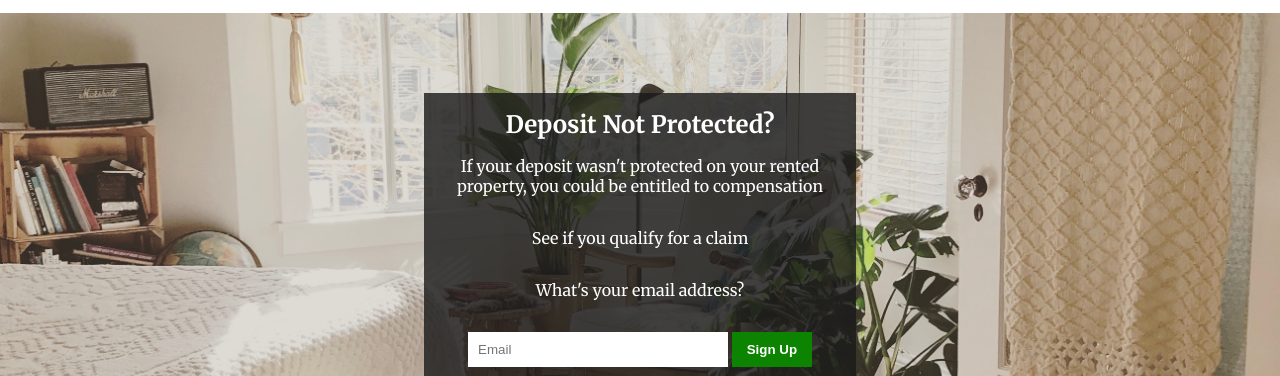
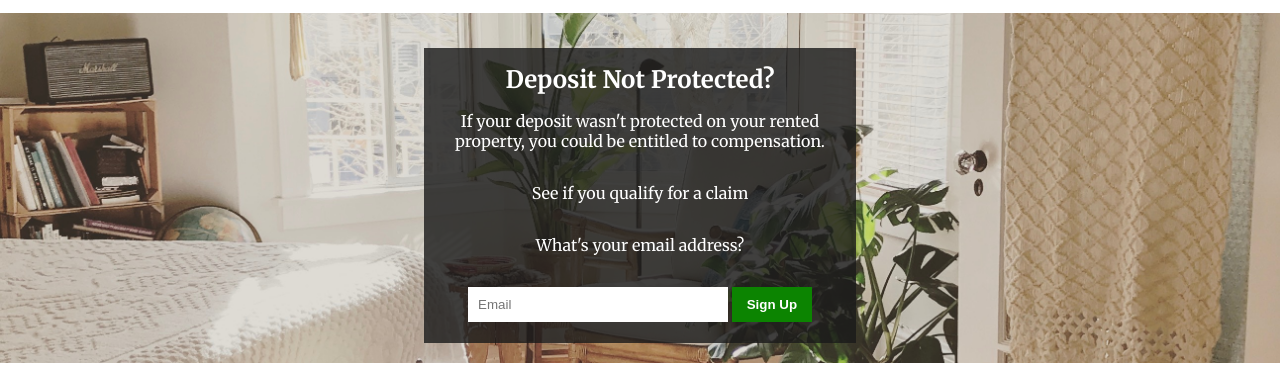
Before and after one commit to rhovell/Activewin, a plain HTML site: page index.html in a window 1280 px wide. Shown: the part 163-539 px from the top of the page. Drawn offline with Linux system fonts and the light colour scheme.

Commit message:
Minor clean up

```diff
--- a/css/normalise.css
+++ b/css/normalise.css
@@ -76,19 +76,22 @@ main area styling
 */
 .form-container {
   width: 100%;
-  height: 400px;
+  height: 350px;
   background-image: url(/img/hero-bg.jpg);
   background-size: cover;
   background-position: center;
 }
 .form-box {
   position: relative;
-  top: 20%;
+  top: 10%;
   background-color: rgba(26, 25, 25, 0.8);
   padding: 1em;
   color: rgba(255, 255, 255);
   margin: 1em;
-  max-width: 400px;
+  width: calc(100% - 4em);
+  max-width: 350px;
+  margin-right: auto;
+  margin-left: auto;
 }
 .hide {
   display: none;
--- a/css/responsive.css
+++ b/css/responsive.css
@@ -19,6 +19,7 @@
   .form-box {
     margin-right: auto;
     margin-left: auto;
+    max-width: 400px;
   }
   .form-box input {
     padding: 10px;
--- a/index.html
+++ b/index.html
@@ -37,7 +37,7 @@
   <div class="form-container">
     <div class="form-box" id="#emailCapture">
       <h2 class="white">Deposit Not Protected?</h2>
-      <p class="hide">If your deposit wasn't protected on your rented property, you could be entitled to compensation</p>
+      <p class="hide">If your deposit wasn't protected on your rented property, you could be entitled to compensation.</p>
         <p>See if you qualify for a claim</p>
         <p>What's your email address?</p>
           <form class="email-capture" method="get">
@@ -130,7 +130,7 @@
         Stamford House<br/>
         Northenden Road<br/>
         Sale M33 2DH<br/>
-        E: claim@tenantprotect.co.uk</p>
+        E: <a href="email:claim@tenantprotect.co.uk" title="Email Tenant Protect">claim@tenantprotect.co.uk</a></p>
         <p>Opening Hours<br/>
         Monday to Friday - 9am to 5pm</p>
         <p class="fade">Company Number: 07177759<br/>
```
Also changed, not shown: 1 other file.
